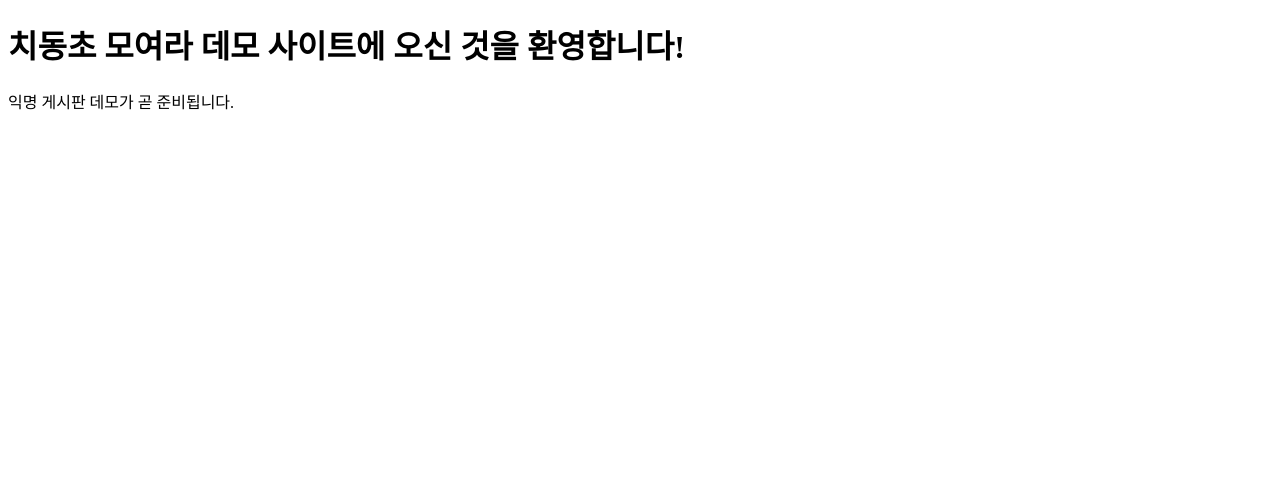
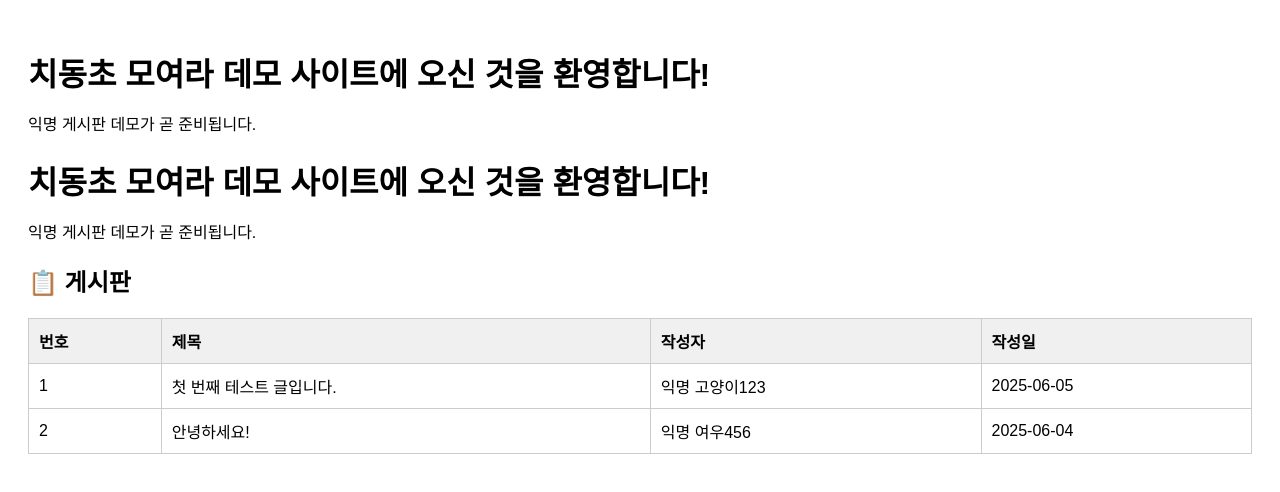
Before and after one commit to lichthecat/Chidongchos, a plain HTML site: page index.html in a window 1280 px wide. Drawn offline with Linux system fonts and the light colour scheme.

Commit message:
index.html 업데이트

```diff
--- a/index.html
+++ b/index.html
@@ -10,3 +10,63 @@
     <p>익명 게시판 데모가 곧 준비됩니다.</p>
 </body>
 </html>
+<!DOCTYPE html>
+<html lang="ko">
+<head>
+  <meta charset="UTF-8" />
+  <meta name="viewport" content="width=device-width, initial-scale=1" />
+  <title>치동초 모여라 - 데모</title>
+  <style>
+    body {
+      font-family: sans-serif;
+      padding: 20px;
+    }
+    h1 {
+      margin-bottom: 10px;
+    }
+    table {
+      width: 100%;
+      border-collapse: collapse;
+      margin-top: 20px;
+    }
+    th, td {
+      border: 1px solid #ccc;
+      padding: 10px;
+      text-align: left;
+    }
+    th {
+      background-color: #f0f0f0;
+    }
+  </style>
+</head>
+<body>
+  <h1>치동초 모여라 데모 사이트에 오신 것을 환영합니다!</h1>
+  <p>익명 게시판 데모가 곧 준비됩니다.</p>
+
+  <h2>📋 게시판</h2>
+  <table>
+    <thead>
+      <tr>
+        <th>번호</th>
+        <th>제목</th>
+        <th>작성자</th>
+        <th>작성일</th>
+      </tr>
+    </thead>
+    <tbody>
+      <tr>
+        <td>1</td>
+        <td>첫 번째 테스트 글입니다.</td>
+        <td>익명 고양이123</td>
+        <td>2025-06-05</td>
+      </tr>
+      <tr>
+        <td>2</td>
+        <td>안녕하세요!</td>
+        <td>익명 여우456</td>
+        <td>2025-06-04</td>
+      </tr>
+    </tbody>
+  </table>
+</body>
+</html>
```
